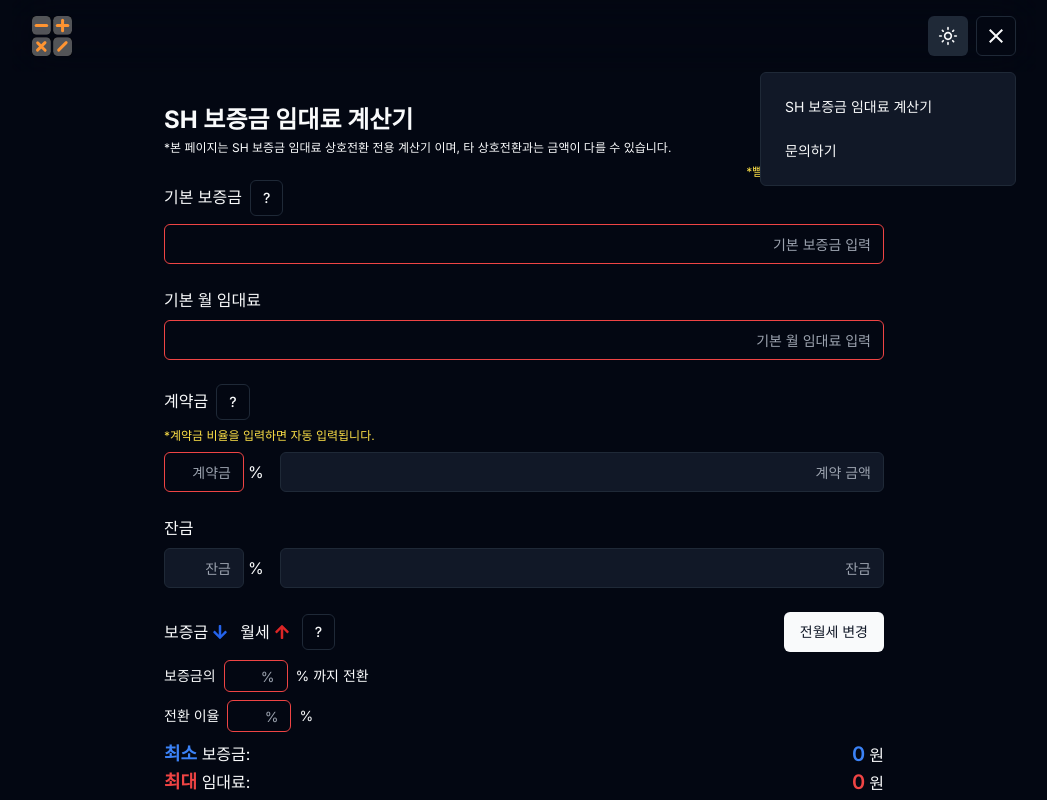
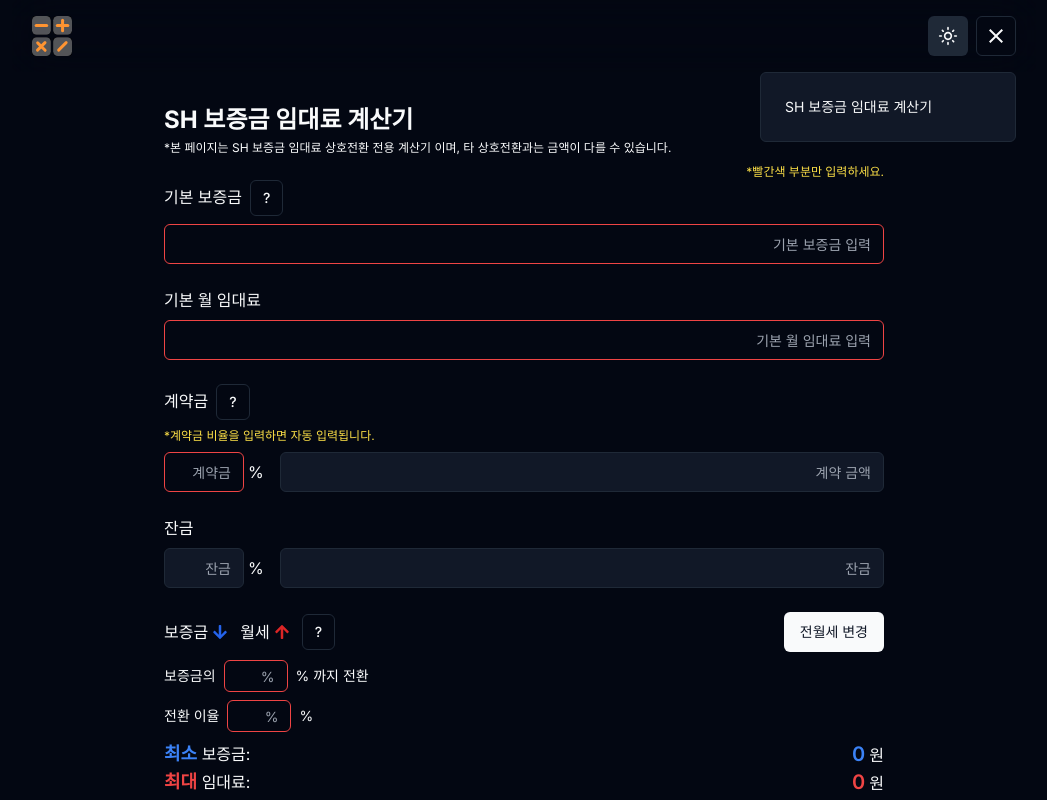
Before and after one commit to WebKBS/deposit-calculator, a Next.js app: page / in a window 1280 px wide. Both pictures are taken after a click on the button 1112 px from the left and 36 px from the top of the page. Shown: the top 800 px of the page, without its empty margins (116-1163 px from the left). Built offline with nearby package versions, Linux system fonts and the light colour scheme.

Commit message:
contact 일단 삭제

```diff
--- a/components/menu/MenuList.tsx
+++ b/components/menu/MenuList.tsx
@@ -6,10 +6,10 @@ const menuList = [
     name: 'SH 보증금 임대료 계산기',
     href: '/',
   },
-  {
-    name: '문의하기',
-    href: '/contact',
-  },
+  // {
+  //   name: '문의하기',
+  //   href: '/contact',
+  // },
 ];
 
 export default function MenuList() {
```
